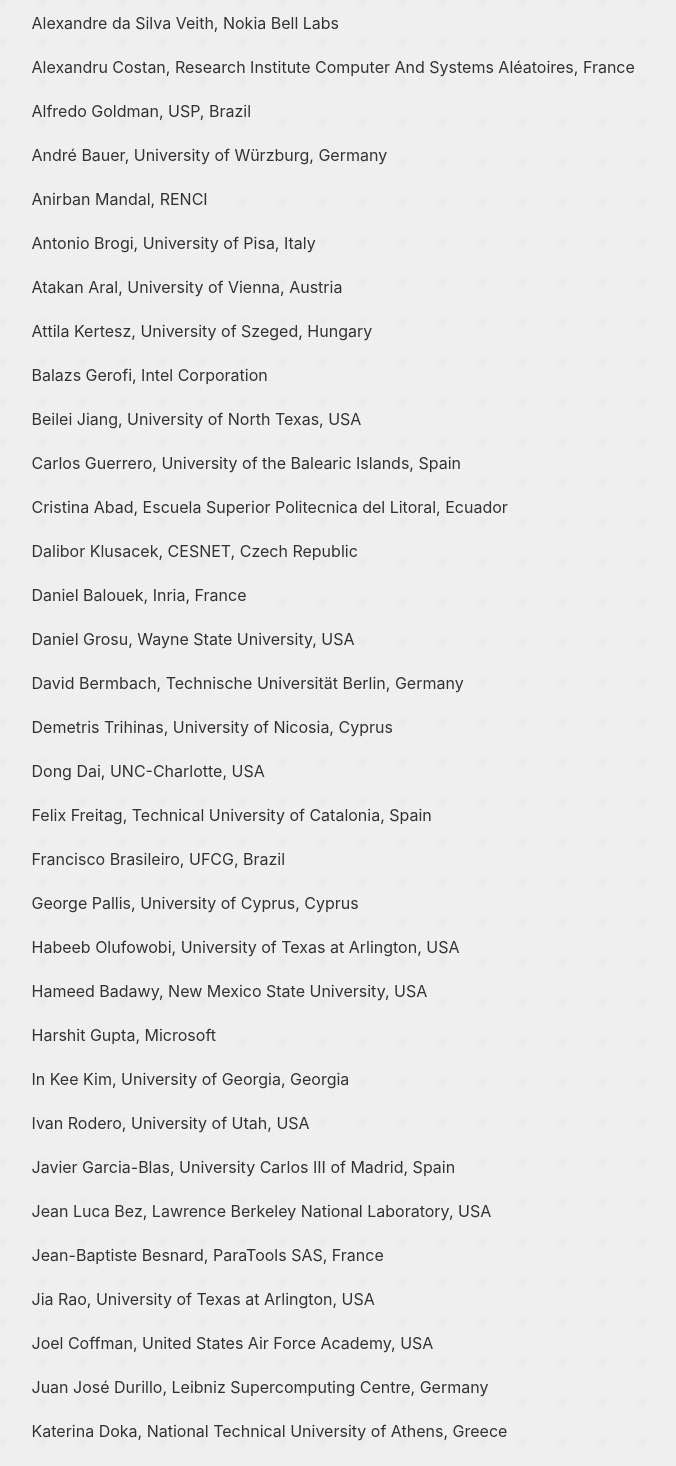
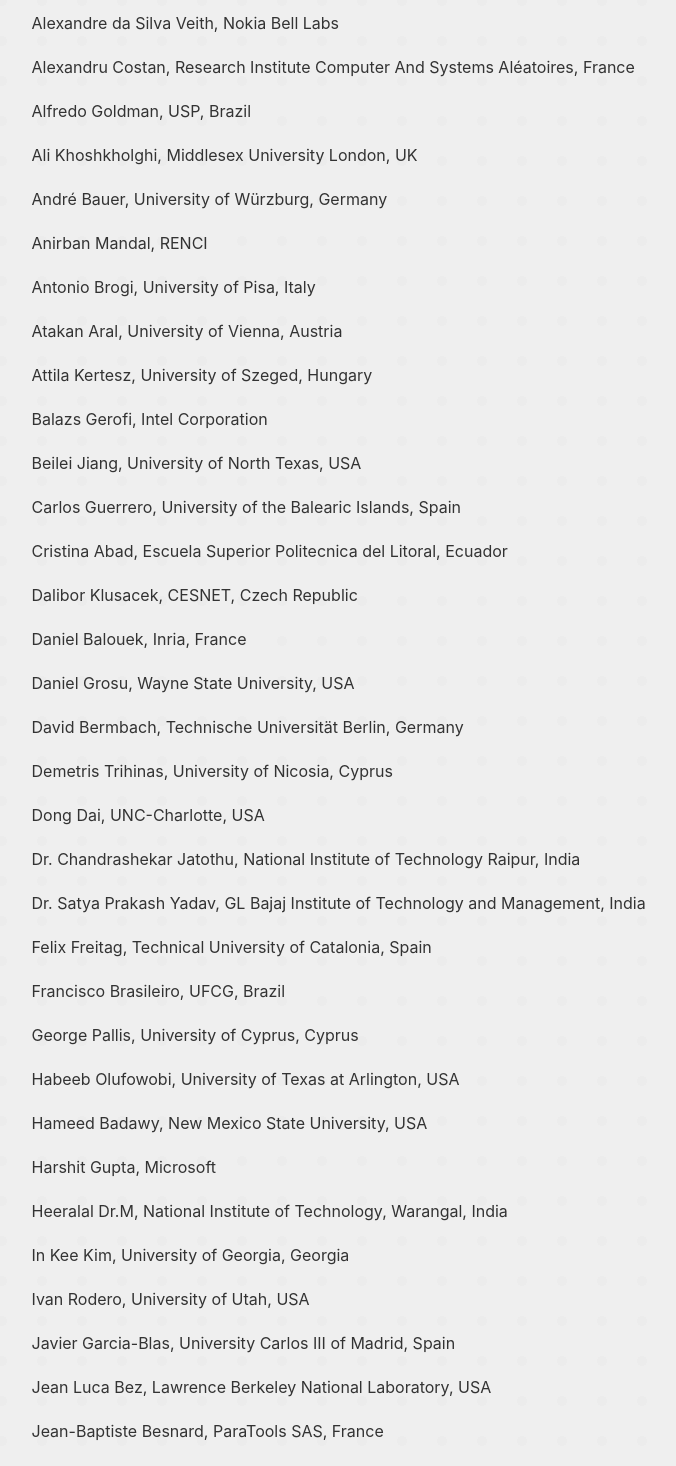
Before and after one commit to UCC-Conference/UCC2023, a React (Create React App) app: page /technical-program-committee in a window 1280 px wide. Shown: the part 400-1866 px from the top of the page, without its empty margins (119-795 px from the left). Built offline with nearby package versions, Linux system fonts and the light colour scheme.

Commit message:
update: new tpc members added

```diff
--- a/src/pages/TechnicalProgramCommittee.js
+++ b/src/pages/TechnicalProgramCommittee.js
@@ -16,6 +16,7 @@
                         <tr><td>Alexandre da Silva Veith, Nokia Bell Labs</td></tr>
                         <tr><td>Alexandru Costan, Research Institute Computer And Systems Aléatoires, France</td></tr>
                         <tr><td>Alfredo Goldman, USP, Brazil</td></tr>
+                        <tr><td>Ali	Khoshkholghi, Middlesex University London, UK</td></tr>
                         <tr><td>André Bauer, University of Würzburg, Germany</td></tr>
                         <tr><td>Anirban Mandal, RENCI</td></tr>
                         <tr><td>Antonio Brogi, University of Pisa, Italy</td></tr>
@@ -31,12 +32,15 @@
                         <tr><td>David Bermbach, Technische Universität Berlin, Germany</td></tr>
                         <tr><td>Demetris Trihinas, University of Nicosia, Cyprus</td></tr>
                         <tr><td>Dong Dai, UNC-Charlotte, USA</td></tr>
+                        <tr><td>Dr. Chandrashekar Jatothu, National Institute of Technology Raipur, India</td></tr>
+                        <tr><td>Dr. Satya Prakash Yadav, GL Bajaj Institute of Technology and Management, India</td></tr>
                         <tr><td>Felix Freitag, Technical University of Catalonia, Spain</td></tr>
                         <tr><td>Francisco Brasileiro, UFCG, Brazil</td></tr>
                         <tr><td>George Pallis, University of Cyprus, Cyprus</td></tr>
                         <tr><td>Habeeb Olufowobi, University of Texas at Arlington, USA</td></tr>
                         <tr><td>Hameed Badawy, New Mexico State University, USA</td></tr>
                         <tr><td>Harshit Gupta, Microsoft</td></tr>
+                        <tr><td>Heeralal Dr.M, National Institute of Technology, Warangal, India</td></tr>
                         <tr><td>In Kee Kim, University of Georgia, Georgia</td></tr>
                         <tr><td>Ivan Rodero, University of Utah, USA</td></tr>
                         <tr><td>Javier Garcia-Blas, University Carlos III of Madrid, Spain</td></tr>
@@ -87,6 +91,7 @@
                         <tr><td>Yao Liu, Rutgers University, USA</td></tr>
                         <tr><td>Yogesh Barve, Vanderbilt University, USA</td></tr>
                         <tr><td>Yong Chen, Texas Tech University, USA</td></tr>
+                        <tr><td>Youseef	Alotaibi, Umm Al-Qura University, Arabia Saudita</td></tr>
                         <tr><td>Zhi Qiao, Microsoft</td></tr>
                         </tbody>
                 </table>
```
